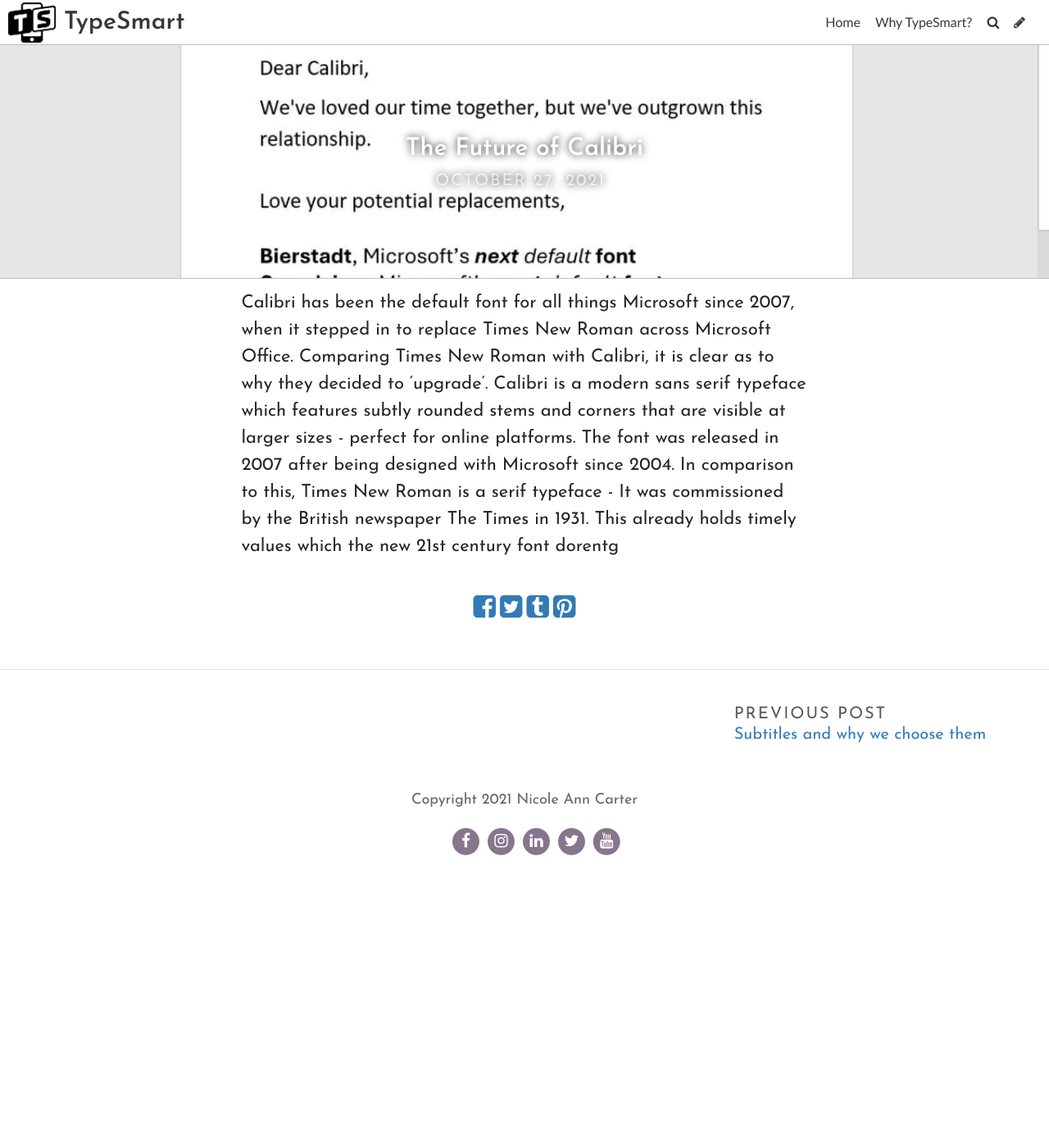
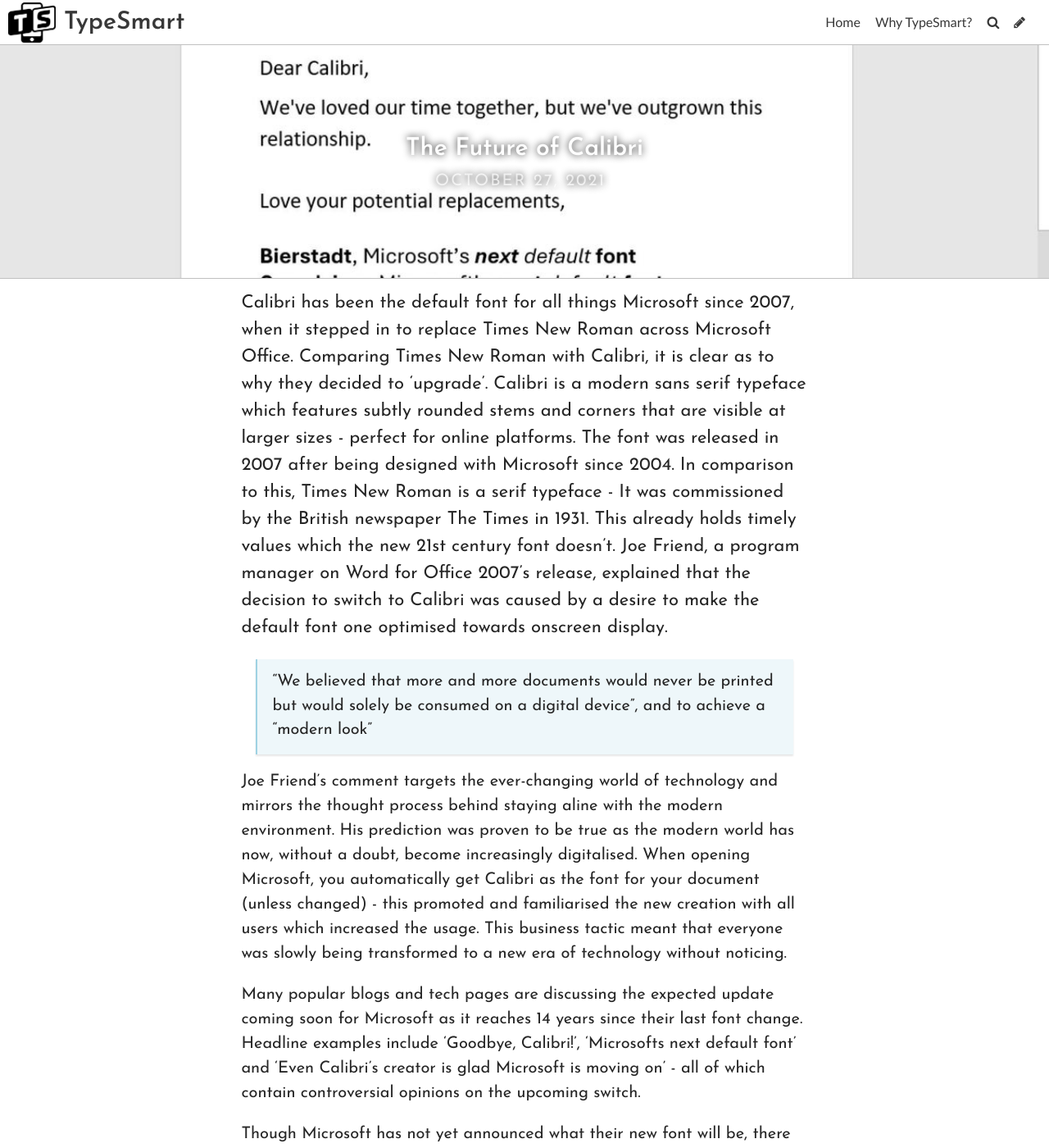
Before and after one commit to nicoleanncarter/typo-design-template, a Jekyll site: the page built from _posts/2021-10-27-the-future-of-calibri.md, in a window 1280 px wide and 1400 px high. Shown: the whole window at 82% size. Built offline with Jekyll 4.4.1, drawn with Linux system fonts in a browser that asks for light colours; some web fonts are replaced; some of the changed text lies outside the part shown.

Commit message:
Update Post “2021-10-27-the-future-of-calibri”

```diff
--- a/_posts/2021-10-27-the-future-of-calibri.md
+++ b/_posts/2021-10-27-the-future-of-calibri.md
@@ -6,4 +6,14 @@
 title_color: "#ffffff"
 comments: false
 ---
-Calibri has been the default font for all things Microsoft since 2007, when it stepped in to replace Times New Roman across Microsoft Office. Comparing Times New Roman with Calibri, it is clear as to why they decided to 'upgrade'. Calibri is a modern sans serif typeface which features subtly rounded stems and corners that are visible at larger sizes - perfect for online platforms. The font was released in 2007 after being designed with Microsoft since 2004. In comparison to this, Times New Roman is a serif typeface - It was commissioned by the British newspaper The Times in 1931. This already holds timely values which the new 21st century font dorentg
+Calibri has been the default font for all things Microsoft since 2007, when it stepped in to replace Times New Roman across Microsoft Office. Comparing Times New Roman with Calibri, it is clear as to why they decided to 'upgrade'. Calibri is a modern sans serif typeface which features subtly rounded stems and corners that are visible at larger sizes - perfect for online platforms. The font was released in 2007 after being designed with Microsoft since 2004. In comparison to this, Times New Roman is a serif typeface - It was commissioned by the British newspaper The Times in 1931. This already holds timely values which the new 21st century font doesn't. Joe Friend, a program manager on Word for Office 2007's release, explained that the decision to switch to Calibri was caused by a desire to make the default font one optimised towards onscreen display.
+
+> "We believed that more and more documents would never be printed but would solely be consumed on a digital device", and to achieve a "modern look"
+
+Joe Friend's comment targets the ever-changing world of technology and mirrors the thought process behind staying aline with the modern environment. His prediction was proven to be true as the modern world has now, without a doubt, become increasingly digitalised. When opening Microsoft, you automatically get Calibri as the font for your document (unless changed) - this promoted and familiarised the new creation with all users which increased the usage. This business tactic meant that everyone was slowly being transformed to a new era of technology without noticing.
+
+Many popular blogs and tech pages are discussing the expected update coming soon for Microsoft as it reaches 14 years since their last font change. Headline examples include 'Goodbye, Calibri!', 'Microsofts next default font' and 'Even Calibri's creator is glad Microsoft is moving on' - all of which contain controversial opinions on the upcoming switch.
+
+Though Microsoft has not yet announced what their new font will be, there have been many rumours around different predictions. Microsoft commissions 5 different font designers who have pitched their ideas, in hope of persuading them to choose their design. Calibri is slowly becoming less and less popular which is why Microsoft is desperate to move forward.
+
+The new fonts are as follows; Tenorite, Bierstadt, Skeena, Seaford, and Grandview. Interestingly, all of which are sans serif with extremely modern designs - https://www.microsoft.com/en-us/microsoft-365/blog/2021/04/28/beyond-calibri-finding-microsofts-next-default-font/ - Using this link, allows you to view the fonts and an explanation by each designer whilst also giving you the ability to download them on iCloud in order to trial them out. Which do you hope will appear as you open up your document in 2022?
```
